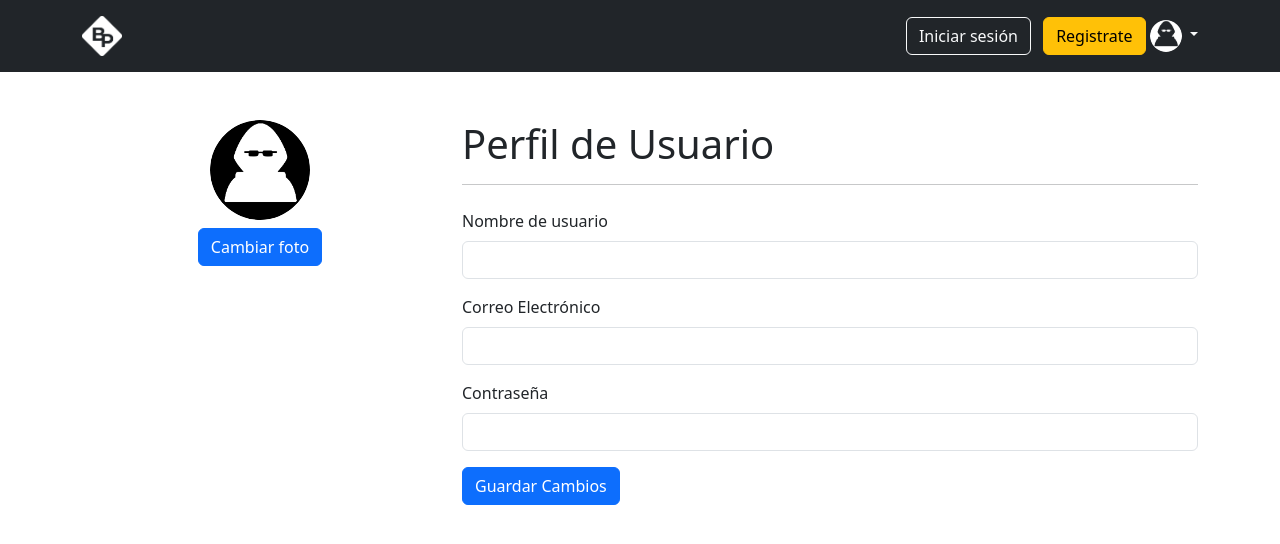
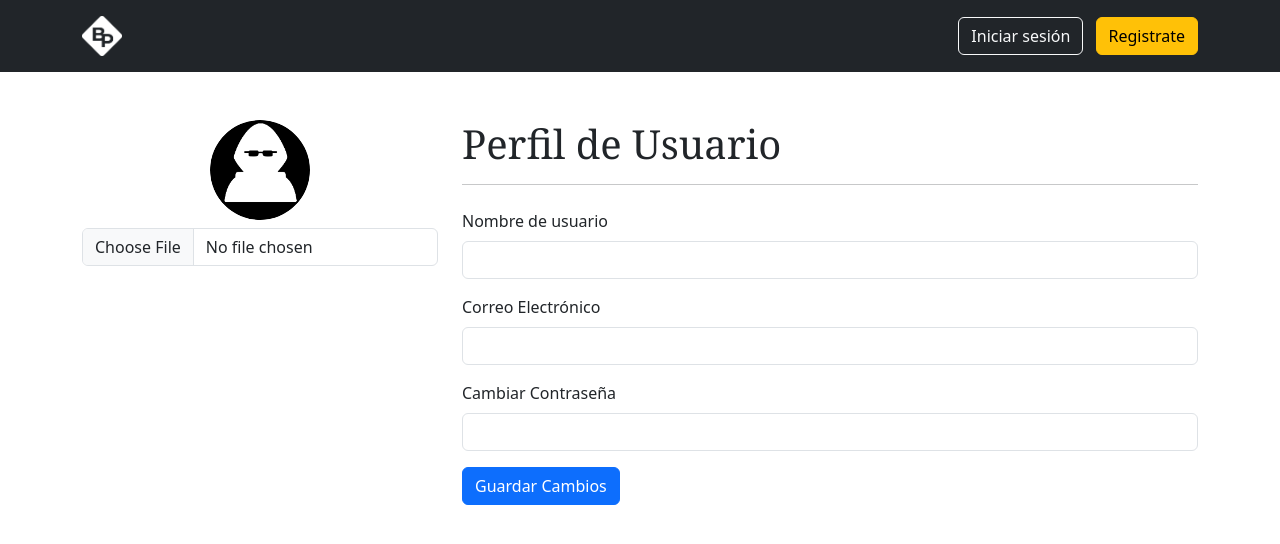
Before and after one commit to Pablo-Echegaray/blog-posts, a Flask app: template blogr/templates/auth/profile.html in a window 1280 px wide. Shown: the top 544 px of the page. Run offline with Flask 3, Linux system fonts and the light colour scheme; the template is opened without the code that fills it, so the values that code supplies are empty; some libraries are stand-ins or nearby versions.

Commit message:
Administrar perfiles.

```diff
--- a/blogr/auth.py
+++ b/blogr/auth.py
@@ -81,6 +81,27 @@
         return view(**kwargs)
     return wrapped_view
 
-@bp.route('/profile')
-def profile():
-    return 'Página de profile'
+@bp.route('/profile/<int:id>', methods = ('GET', 'POST'))
+@login_required
+def profile(id):
+    user = User.query.get_or_404(id)
+
+    if request.method == 'POST':
+        user.username = request.form.get('username')
+        password  = request.form.get('username')
+
+        error = None
+        if len(password) != 0:
+            user.password = generate_password_hash(password)
+        elif len(password) > 0 and len(password) < 6:
+            error = 'La contraseña debe tener más de 5 carateres'
+
+        if error is not None:
+            flash(error)
+        else:
+            db.session.commit()
+            return redirect(url_for('auth.profile', id = user.id))
+
+        flash(error)
+
+    return render_template('auth/profile.html', user = user)
--- a/blogr/templates/auth/profile.html
+++ b/blogr/templates/auth/profile.html
@@ -1,99 +1,38 @@
-<!DOCTYPE html>
-<html lang="es">
+{% extends 'base.html' %}
 
-<head>
-    <meta charset="UTF-8">
-    <meta http-equiv="X-UA-Compatible" content="IE=edge">
-    <meta name="viewport" content="width=device-width, initial-scale=1.0">
-    <title>BlogPosts - Iniciar sesón</title>
 
-    <!-- Estilos de bootstrap y de app -->
-    <link rel="stylesheet" href="../css/bootstrap.min.css">
+{% block content %}
 
-</head>
-
-<body>
-
-    <header class="p-3 text-bg-dark">
 <div class="container">
-            <div class="d-flex align-items-center justify-content-between">
-                <a href="../index.html" class="d-flex align-items-center mb-2 mb-lg-0 text-white text-decoration-none">
-                    <img src="../img/bp-light.png" alt="blog posts" width="40">
-                </a>
-
-                <div class="text-end">
-                    <a href="login.html" class="btn btn-outline-light me-2">Iniciar sesión</a>
-                    <a href="register.html" class="btn btn-warning">Registrate</a>
-
-                    <a href="#" class="link-light text-decoration-none dropdown-toggle" data-bs-toggle="dropdown">
-                        <img src="../img/user-light.png" alt="mdo" width="32" height="32" class="rounded-circle">
-                    </a>
-                    <ul class="dropdown-menu text-small">
-                        <li>
-                        <li><a class="dropdown-item d-flex align-items-center gap-2 py-2" href="admin/create.html">
-                                <span class="d-inline-block bg-success rounded-circle p-1"></span>
-                                Crear Blog
-                            </a>
-                        </li>
-                        </li>
-                        <li><a class="dropdown-item d-flex align-items-center gap-2 py-2" href="admin/posts.html">
-                                <span class="d-inline-block bg-primary rounded-circle p-1"></span>
-                                Mis Blogs
-                            </a>
-                        </li>
-                        <li><a class="dropdown-item d-flex align-items-center gap-2 py-2" href="auth/profile.html">
-                                <span class="d-inline-block bg-info rounded-circle p-1"></span>
-                                Perfil
-                            </a>
-                        </li>
-                        <li>
-                            <hr class="dropdown-divider">
-                        </li>
-                        <li><a class="dropdown-item d-flex align-items-center gap-2 py-2" href="#">
-                                <span class="d-inline-block bg-danger rounded-circle p-1"></span>
-                                Cerrar sesión
-                            </a>
-                        </li>
-                    </ul>
-                </div>
-            </div>
-        </div>
-    </header>
-    <div class="container">
+    <form method="post">
         <div class="row mt-5">
             <div class="col-md-4">
                 <div class="text-center">
-                    <img src="../img/user-dark.png" width="100" class="profile-image rounded-circle mb-2"
-                        alt="Foto de perfil">
+                    <img src="{{ url_for('static', filename = 'img/user-dark.png') }}" width="100"
+                        class="profile-image rounded-circle mb-2" alt="Foto de perfil">
                     <div class="mb-3">
-                        <input type="file" id="file" class="form-control" accept="image/*" hidden>
-                        <button class="btn btn-primary mb-2" onclick="document.getElementById('file').click()">Cambiar
-                            foto</button>
+                        <input type="file" id="photo" name="photo" class="form-control">
                     </div>
                 </div>
             </div>
             <div class="col-md-8">
-                <h1>Perfil de Usuario</h1>
+                <h1>{% block title %} Perfil de Usuario {% endblock %}</h1>
                 <hr class="mb-4">
-                <form>
                 <div class="mb-3">
                     <label for="username" class="form-label">Nombre de usuario</label>
-                        <input type="text" class="form-control" id="username" readonly required>
+                    <input type="text" class="form-control" id="username" name="username" value="{{user.username}}" required>
                 </div>
                 <div class="mb-3">
                     <label for="email" class="form-label">Correo Electrónico</label>
-                        <input type="email" class="form-control" id="email" required>
+                    <input type="email" class="form-control" id="email" name="email" value="{{user.email}}" readonly>
                 </div>
                 <div class="mb-3">
-                        <label for="password" class="form-label">Contraseña</label>
-                        <input type="password" class="form-control" id="password" required>
+                    <label for="password" class="form-label">Cambiar Contraseña</label>
+                    <input type="password" class="form-control" id="password" name="password">
                 </div>
                 <button type="submit" class="btn btn-primary">Guardar Cambios</button>
+            </div>
+        </div>
     </form>
 </div>
-        </div>
-    </div>
-    <script src="../js/bootstrap.bundle.min.js"></script>
-</body>
-
-</html>
+{% endblock %}
--- a/blogr/templates/base.html
+++ b/blogr/templates/base.html
@@ -54,7 +54,7 @@
                                 Mis Blogs
                             </a>
                         </li>
-                        <li><a class="dropdown-item d-flex align-items-center gap-2 py-2" href="{{ url_for('auth.profile') }}">
+                        <li><a class="dropdown-item d-flex align-items-center gap-2 py-2" href="{{ url_for('auth.profile', id = g.user.id) }}">
                                 <span class="d-inline-block bg-info rounded-circle p-1"></span>
                                 Perfil
                             </a>
```
Lines whose indentation alone changed are shown as unchanged.
